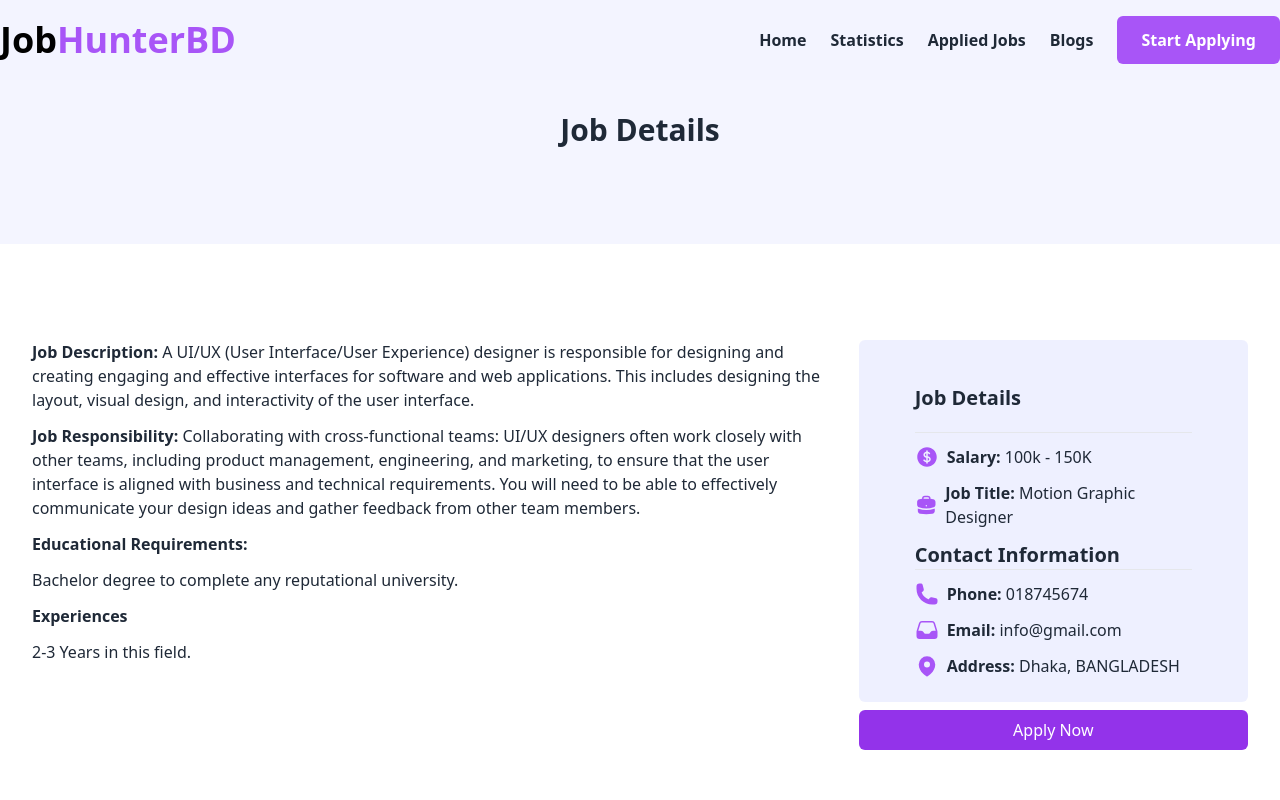
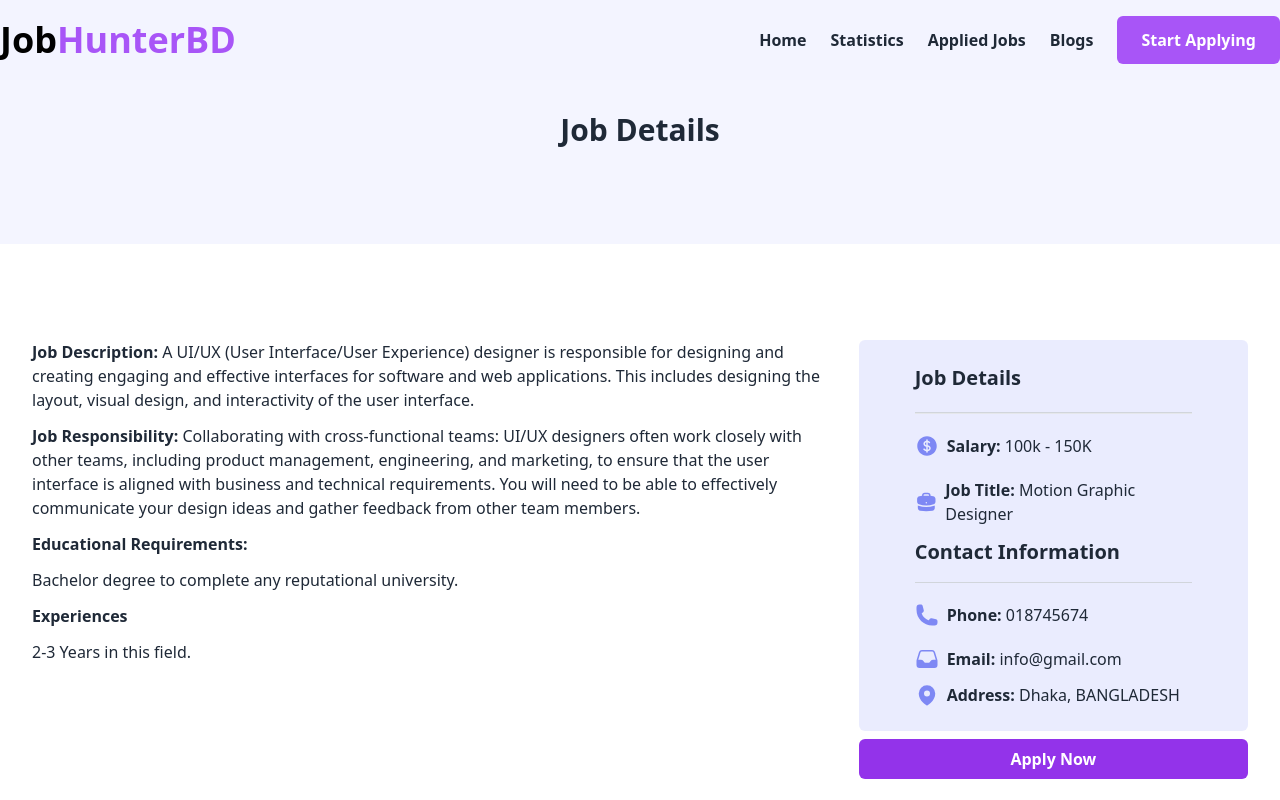
Before and after one commit to nazmulhasannasim333/jobHunter, a React (Vite) app: page /jobdetails/1 in a window 1280 px wide. Shown: the top 800 px of the page. Built offline with nearby package versions, Linux system fonts and the light colour scheme.

Commit message:
some change in job details funtionalities

```diff
--- a/src/components/JobDetails/JobDetails.jsx
+++ b/src/components/JobDetails/JobDetails.jsx
@@ -45,40 +45,45 @@ const JobDetails = () => {
           </div>
           <div>
             <div>
-              <div className="bg-[#98a1ff29] py-6 px-14 rounded-md">
-                <h5 className="my-5 font-semibold text-xl">Job Details</h5>
+              <div className="bg-[#7e88f729] py-6 px-14 rounded-md">
+                <div className="pb-5 border-b border-gray-300">
+
+                <h5 className=" font-semibold text-xl">Job Details</h5>
+                </div>
                 <hr />
-                <div className="flex  items-center gap-2 my-3">
-                  <CurrencyDollarIcon className="w-6 h-6 text-purple-500" />
+                <div className="flex items-center gap-2 my-5">
+                  <CurrencyDollarIcon className="w-6 h-6 text-[#6f7af3e1]" />
                   <p className="font-semibold">
                     Salary: <span className="font-normal">{job?.salary}</span>
                   </p>
                 </div>
                 <div className="flex j items-center gap-2 my-3">
-                  <BriefcaseIcon className="w-6 h-6 text-purple-500" />
+                  <BriefcaseIcon className="w-6 h-6 text-[#6f7af3e1]" />
                   <p className="font-semibold">
                     Job Title:{" "}
                     <span className="font-normal">{job?.job_title}</span>
                   </p>
                 </div>
+                <div className="pb-4 border-b border-gray-300">
+
                 <h6 className="font-semibold text-xl">Contact Information</h6>
-                <hr />
-                <div className="flex items-center gap-2 my-3">
-                  <PhoneIcon className="w-6 h-6 text-purple-500" />
+                </div>
+                <div className="flex items-center gap-2 my-5">
+                  <PhoneIcon className="w-6 h-6 text-[#6f7af3e1]" />
                   <p className="font-semibold">
                     Phone:{" "}
                     <span className="font-normal">{job?.contact?.phone}</span>
                   </p>
                 </div>
                 <div className="flex items-center gap-2 my-3">
-                  <InboxIcon className="w-6 h-6 text-purple-500" />
+                  <InboxIcon className="w-6 h-6 text-[#6f7af3e1]" />
                   <p className="font-semibold">
                     Email:{" "}
                     <span className="font-normal">{job?.contact?.email}</span>
                   </p>
                 </div>
                 <div className="flex items-center gap-2">
-                  <MapPinIcon className="w-6 h-6 text-purple-500" />
+                  <MapPinIcon className="w-6 h-6 text-[#6f7af3e1]" />
                   <p className="font-semibold">
                     Address:{" "}
                     <span className="font-normal">{job?.location}</span>
@@ -88,7 +93,7 @@ const JobDetails = () => {
               <Link to="/appliedjobs">
                 <button
                   onClick={() => handleApply(job.id)}
-                  className="bg-purple-600 h-10 w-full rounded-md mt-2 text-white"
+                  className="bg-purple-600 h-10 w-full rounded-md mt-2 font-bold text-white"
                 >
                   Apply Now
                 </button>
```
